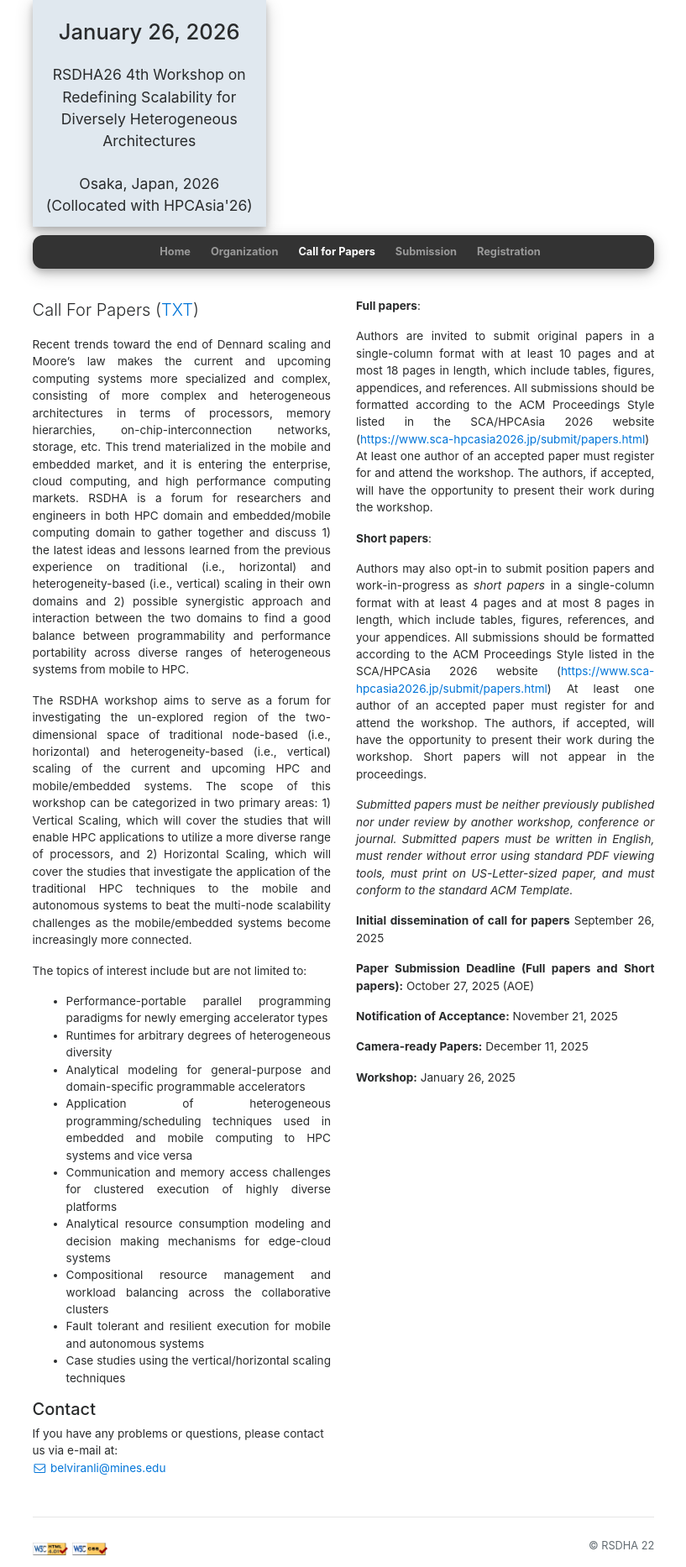
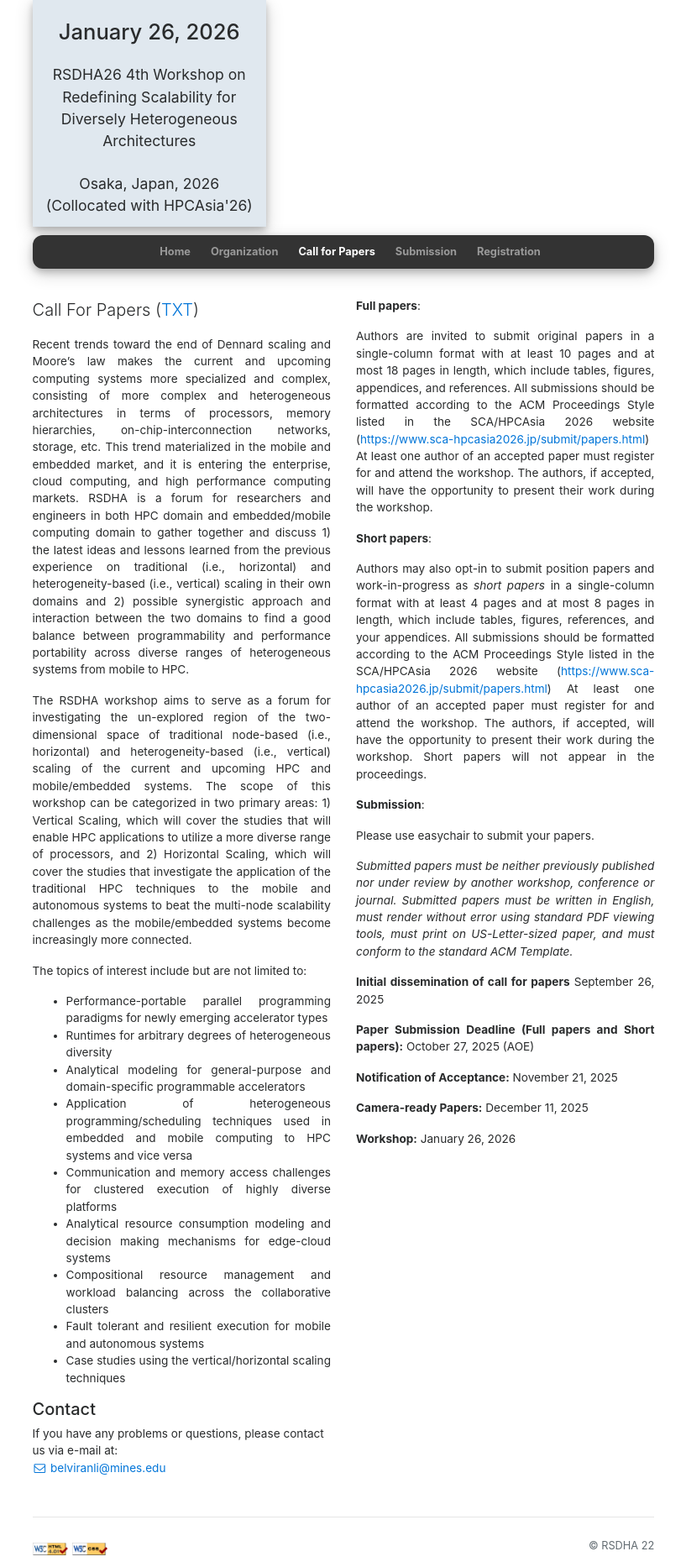
Before and after one commit to hpsslab/rsdha-26, a Jekyll site: the page built from cfp.html, in a window 1280 px wide. Shown: the whole page at 84% size, without its empty margins (231-1048 px from the left). Built offline with Jekyll 4.4.1, drawn with Linux system fonts in a browser that asks for light colours; nearby versions of some CDN libraries.

Commit message:
Update cfp.html
added easychair link. Fixed a date.

```diff
--- a/cfp.html
+++ b/cfp.html
@@ -71,6 +71,9 @@ slide_id: 2
                 Short papers will not appear in the proceedings.
             </p>
 
+            <p><strong>Submission</strong>:</p>
+			<p> Please use <href url=https://easychair.org/conferences?conf=rsdha26>easychair</href> to submit your papers. </p>
+
             <p><i>Submitted papers must be neither previously published nor under review by another workshop, conference or journal.
                 Submitted papers must be written in English,
                 must render without error using standard PDF viewing tools, must
@@ -90,7 +93,7 @@ slide_id: 2
 
             <p><b>Camera-ready Papers:</b> December 11, 2025</p>
 
-            <p><b>Workshop:</b> January 26, 2025 </p>
+            <p><b>Workshop:</b> January 26, 2026 </p>
 
 
         </div>
```
